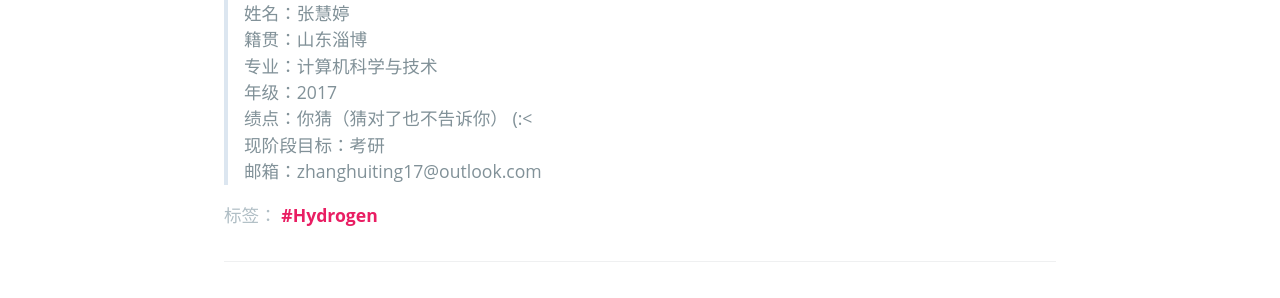
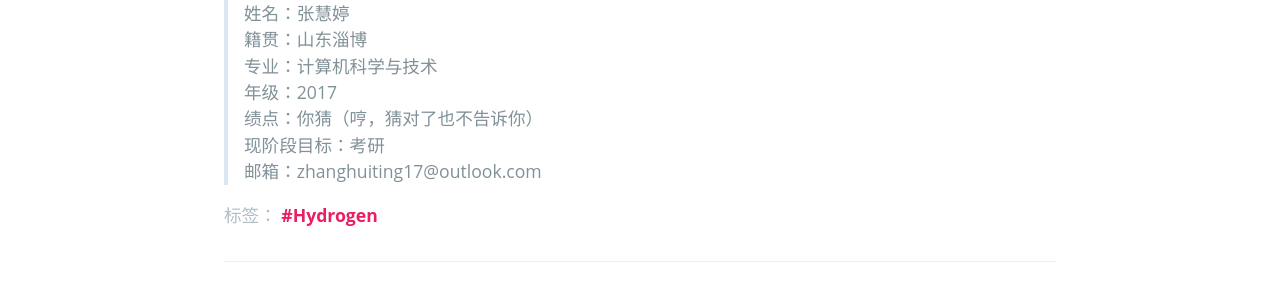
Before and after one commit to AdmireSweet/AdmireSweet.github.io, a Jekyll site: the page built from _posts/2019-7-20-update.md, in a window 1280 px wide. Shown: the part 462-760 px from the top of the page. Built offline with Jekyll 4.4.1, drawn with Linux system fonts in a browser that asks for light colours; some web fonts are replaced.

Commit message:
Update 2019-7-20-update.md

```diff
--- a/_posts/2019-7-20-update.md
+++ b/_posts/2019-7-20-update.md
@@ -10,6 +10,6 @@ tags: Hydrogen
 > 籍贯：山东淄博<br>
 > 专业：计算机科学与技术<br>
 > 年级：2017<br>
-> 绩点：你猜（猜对了也不告诉你） (:<  <br>
+> 绩点：你猜（哼，猜对了也不告诉你）<br>
 > 现阶段目标：考研<br>
 > 邮箱：zhanghuiting17@outlook.com
```
